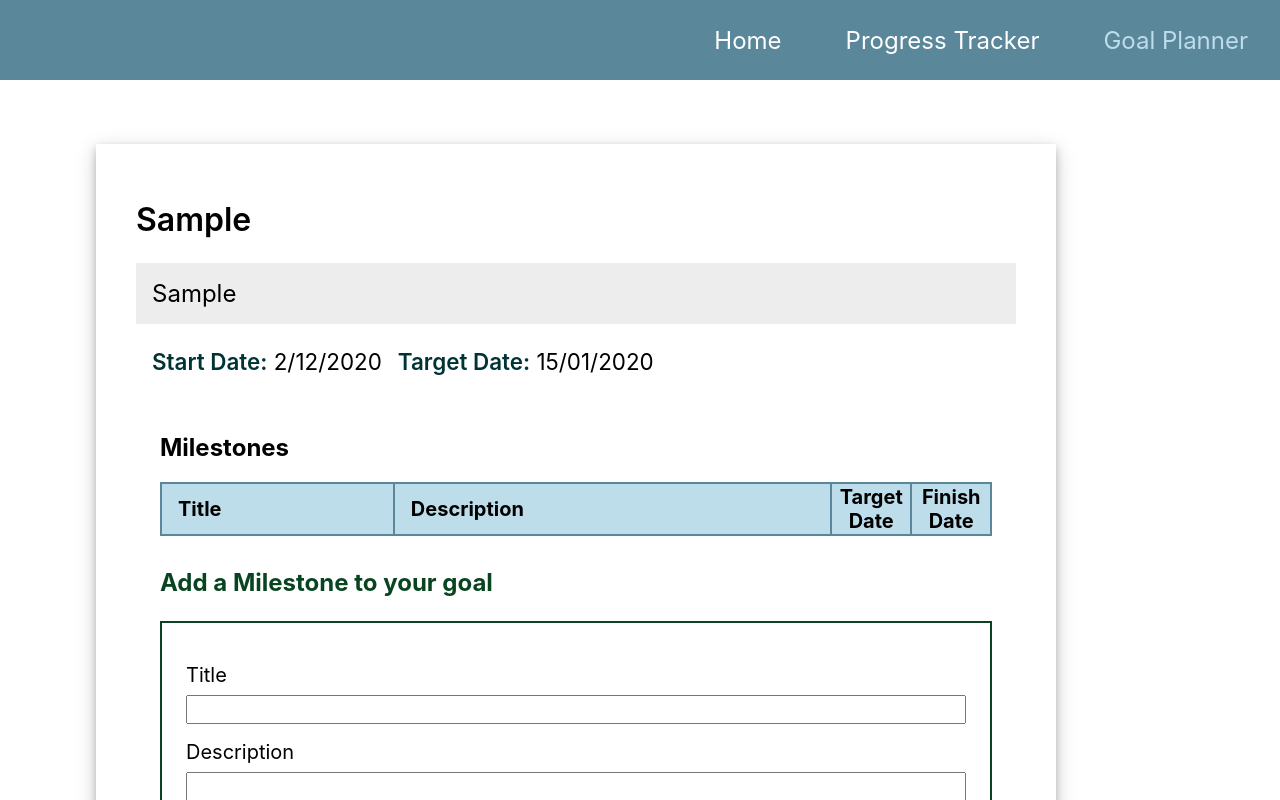
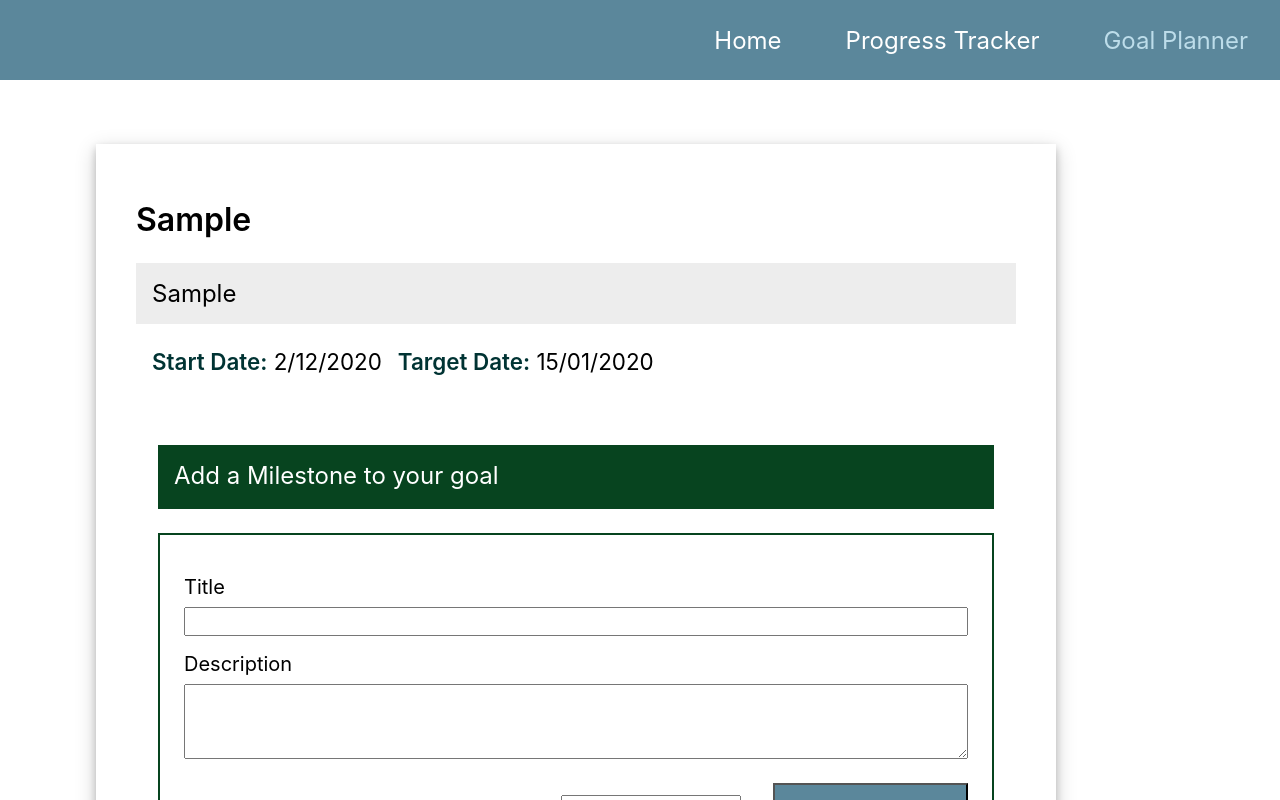
Before and after one commit to DennieCodes/goal-manifest, a React (Create React App) app: page /planner in a window 1280 px wide. Both pictures are taken after typing "Sample", "Sample", "2020-01-15" into the empty fields and a click on the button "Submit". Shown: the top 800 px of the page. Built offline with nearby package versions, Linux system fonts and the light colour scheme.

Commit message:
Added milestone remove entry functionality

```diff
--- a/src/Planner/Goal.css
+++ b/src/Planner/Goal.css
@@ -32,7 +32,8 @@
 }
 
 .goal-subcard {
-  margin: 0 1.5rem;
+  padding: 0 1.5rem;
+  width: 95%;
 }
 
 .goal-card__dates {
@@ -69,8 +70,12 @@
 
 .milestone-form-title {
   font-size: 1.5rem;
+  font-weight: 400;
+  height: 3rem;
+  padding: 1rem 0 0 1rem;
   margin: 2rem 0 1.5rem 0;
-  color: #07441F;
+  color: white;
+  background-color: #07441F;
 }
 
 .milestone-desc {
@@ -80,8 +85,21 @@
 }
 
 .milestone-date {
-  width: 5rem;
+  font-size: 1rem;
+  width: 7rem;
   text-align: center;
+}
+
+.milestone-tool {
+  font-size: 1rem;
+  text-align: center;
+}
+
+.milestone-delete {
+  font-size: 1rem;
+  border: none;
+  outline: none;
+  cursor: pointer;
 }
 
 .milestone__row > td{
--- a/src/Planner/Goal.js
+++ b/src/Planner/Goal.js
@@ -19,6 +19,7 @@ export default class Goal extends Component {
     }
 
     this.addMilestone = this.addMilestone.bind(this);
+    this.removeMilestone = this.removeMilestone.bind(this);
   }
 
   // Function that processes MilestoneForm submission, adds milestone entry and passes it up to Planner parent component
@@ -29,11 +30,26 @@ export default class Goal extends Component {
     this.props.updateGoal(this.state);
   }
 
+  // Function that is passed to Milestone components which handles when
+  async removeMilestone(itemId) {
+    let arr = this.state.milestones;
+    let idx = 0;
+
+    while(arr[idx].id !== itemId) { idx++;}
+
+    arr.splice(idx, 1);
+    await this.setState({
+      milestones: arr
+    });
+
+    this.props.updateGoal(this.state);
+  }
+
   render() {
     let milestones = this.props.milestones.map(item => {
-
       return (
         <Milestone
+          removeMilestone={this.removeMilestone}
           title={item.title}
           desc={item.desc}
           target={item.target}
@@ -43,6 +59,26 @@ export default class Goal extends Component {
         />
       )
     });
+
+    let milestoneList = milestones.length > 0 ? (
+      <section>
+      <h2 className="goal-subcard__title">Milestones</h2>
+      <table className="milestone__table">
+        <thead>
+          <tr className="milestone-header">
+            <th className="milestone-title">Title</th>
+            <th className="milestone-desc">Description</th>
+            <th className="milestone-date">Target Date</th>
+            <th className="milestone-tool">Del</th>
+          </tr>
+        </thead>
+
+        <tbody>
+          {milestones}
+        </tbody>
+        </table>
+      </section>
+    ) : "";
 
     return (
       <div className="goal-card">
@@ -56,22 +92,7 @@ export default class Goal extends Component {
         </header>
 
         <section className="goal-subcard">
-          <h2 className="goal-subcard__title">Milestones</h2>
-
-          <table className="milestone__table">
-            <thead>
-              <tr className="milestone-header">
-                <th className="milestone-title">Title</th>
-                <th className="milestone-desc">Description</th>
-                <th className="milestone-date">Target Date</th>
-                <th className="milestone-date">Finish Date</th>
-              </tr>
-            </thead>
-
-            <tbody>
-              {milestones}
-            </tbody>
-          </table>
+          {milestoneList}
 
           <h2 className="milestone-form-title">Add a Milestone to your goal</h2>
 
--- a/src/Planner/Milestone.js
+++ b/src/Planner/Milestone.js
@@ -1,13 +1,26 @@
 import React, { Component } from 'react'
 
 export default class Milestone extends Component {
+  constructor(props) {
+    super(props);
+
+    this.handleSubmit = this.handleSubmit.bind(this);
+  }
+
+  // Function that handles when the delete button is clicked
+  handleSubmit(evt) {
+    this.props.removeMilestone(this.props.id);
+  }
+
   render() {
     return (
       <tr className="milestone__row">
         <td className="milestone-title">{this.props.title}</td>
         <td className="milestone-desc">{this.props.desc}</td>
         <td className="milestone-date">{this.props.target}</td>
-        <td className="milestone-date">{this.props.actual}</td>
+        <td className="milestone-tool">
+        <button onClick={this.handleSubmit} className="milestone-delete">X</button>
+        </td>
       </tr>
     )
   }
--- a/src/Planner/MilestoneForm.css
+++ b/src/Planner/MilestoneForm.css
@@ -38,7 +38,7 @@
 }
 
 .milestone__button {
-  background-color: #07441F;
+  background-color: #5B879B;
   color: white;
   margin-left: 2rem;
   font-size: 1.25rem;
--- a/src/Planner/Planner.js
+++ b/src/Planner/Planner.js
@@ -31,31 +31,16 @@ export default class Planner extends Component {
 
   // Function that stores any changes to an individual goal
   updateGoal(goal) {
-    // Make a copy of the goal array
     let updateArr = this.state.goal;
     let idx = 0;
 
-    // Find the corresponding entry
-    for (idx = 0; idx < updateArr.length; idx++) {
-      if (updateArr[idx].id === goal.id ) {
-        break;
-      }
+    while(updateArr[idx].id !== goal.id) {
+      idx++;
     }
 
-    // updateArr.forEach((cur, idx) => {
-    //   if(cur.id === goal.id) {
-    //     activeItem = idx;
-    //     break;
-    //   }
-    // });
-
-    // update to goal
     updateArr[idx] = goal;
-
-    // set state
     this.setState({ goal: updateArr});
 
-    // update local storage
     this.updateLocalStorage();
   }
 
```
